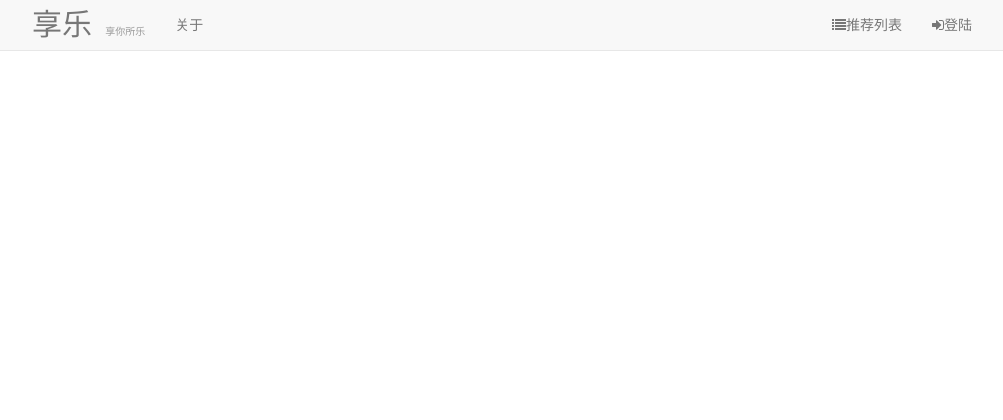
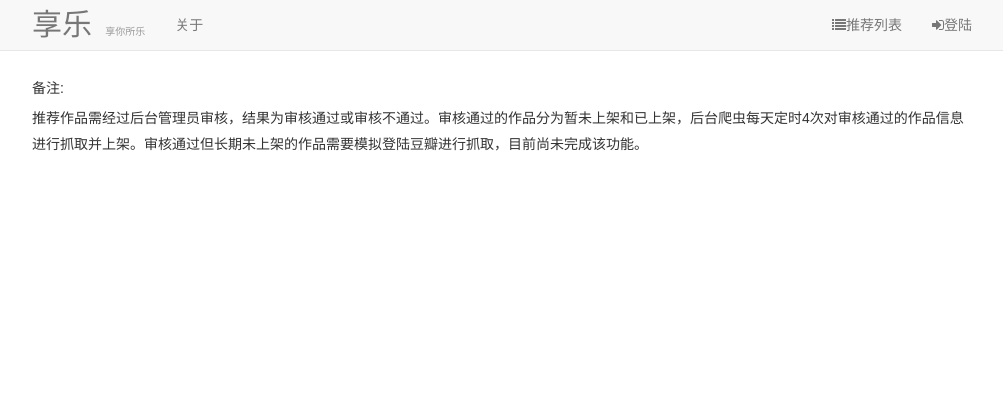
Before and after one commit to Fansion/sharefun, a Flask app: page /recommendations in a window 1280 px wide. Shown: the top 420 px of the page, without its empty margins (138-1141 px from the left). Run offline with Flask 2, Linux system fonts and the light colour scheme; data that the repository does not hold is empty; some libraries are stand-ins or nearby versions.

Commit message:
完善和fix bug

```diff
--- a/celery_proj/__init__.py
+++ b/celery_proj/__init__.py
@@ -3,5 +3,5 @@
 __author__ = 'frank'
 """执行celery操作是在外部的sharefun/下，
 爬虫本身用的是相对路径，如果外部直接执行爬虫就涉及到相对路径的问题。
-所以不能直接使用spider_config.py中的配置，
+所以不能直接使用spider_config.py中的配置
 """
--- a/sharefun/controllers/auth.py
+++ b/sharefun/controllers/auth.py
@@ -48,5 +48,5 @@ def signin():
 @login_required
 def signout():
     logout_user()
-    flash('成功退出,欢迎再次登陆')
+    flash('成功登出,欢迎再次登入')
     return redirect(url_for('site.index'))
--- a/sharefun/controllers/user.py
+++ b/sharefun/controllers/user.py
@@ -26,6 +26,8 @@ def recommend():
     if form.validate_on_submit():
         names = [form.title1.data.strip(), form.title2.data.strip(
         ), form.title3.data.strip(), form.title4.data.strip(), form.title5.data.strip()]
+        recomm_reasons = [form.recomm_reason1.data.strip(), form.recomm_reason2.data.strip(
+        ), form.recomm_reason3.data.strip(), form.recomm_reason4.data.strip(), form.recomm_reason5.data.strip()]
         cate_id = form.cate_id.data
         hasName = False
         hasRepetition = False
@@ -35,7 +37,7 @@ def recommend():
                 # 判断是否存在
                 if not Recommendation.query.filter(Recommendation.cate_id == cate_id).filter(Recommendation.name == name).first():
                     recommendation = Recommendation(
-                        name=name, cate_id=cate_id, remarks='', user_id=current_user.id)
+                        name=name, cate_id=cate_id, remarks='', user_id=current_user.id, recomm_reason=recomm_reasons[names.index(name)])
                     db.session.add(recommendation)
                 else:
                     if name not in repeatedNames:
@@ -45,6 +47,8 @@ def recommend():
         if hasRepetition:
             # 清空表单
             form.title1.data = form.title2.data = form.title3.data = form.title4.data = form.title5.data = ''
+            form.recomm_reason1.data = form.recomm_reason2.data = form.recomm_reason3.data = form.recomm_reason4.data = form.recomm_reason5.data = ''
+
             flash(repeatedNames + '曾被推荐过,再提交些新鲜货吧亲')
             return render_template('user/recommend.html', form=form)
         if not hasName:
--- a/sharefun/templates/site/comments.html
+++ b/sharefun/templates/site/comments.html
@@ -16,7 +16,7 @@
                         {{ comment.content | markdown | safe }}
                     </div>
                     <div class="comment-info">
-                        <li class="comment-username">{{ comment.user.username }}</li>
+                        <li class="comment-username"><a href="{{ url_for('site.user', id=comment.user_id) }}" target="_blank">{{ comment.user.username | ismyself | normalize }}</a></li>
                         <li>&nbsp;</li>
                         <li class="comment-created">{{ moment(comment.created).fromNow(refresh=True) }}</li>
                         <li>&nbsp;</li>
--- a/sharefun/templates/site/recommendations.html
+++ b/sharefun/templates/site/recommendations.html
@@ -9,6 +9,9 @@
 
 {% block body %}
     {# <legend>推荐列表</legend> #}
+    <h5>备注:</h5>
+    <p>推荐作品需经过后台管理员审核，结果为审核通过或审核不通过。审核通过的作品分为暂未上架和已上架，后台爬虫每天定时4次对审核通过的作品信息进行抓取并上架。审核通过但长期未上架的作品需要模拟登陆豆瓣进行抓取，目前尚未完成该功能。</p>
+    <br/>
     {% for statusid_recommendation in statusids_recommendations %}
         {% if statusid_recommendation[0] == 1 %}
             {{ generate_table('待审核', statusid_recommendation[1]) }}
--- a/sharefun/templates/site/work.html
+++ b/sharefun/templates/site/work.html
@@ -15,6 +15,7 @@
                     <h1>{{ work.title }}</h1>
                     <p class='score'>{{ work.score }}分</p>
                     <p class='genre'>{{ work.genre }}</p>
+                    <p class="introducer">由<a href="{{ url_for('site.user', id=work.recommendation.user.id) }}" target="_blank">{{ work.recommendation.user.username | ismyself | normalize }}</a>推荐</p>
                 </div>
             </div>
             <h4>简介</h4>
```
Also changed, not shown: sharefun/script/spider/crawlDoubanWorkInfoTest.py (+10 -5 lines), 2 other files.
